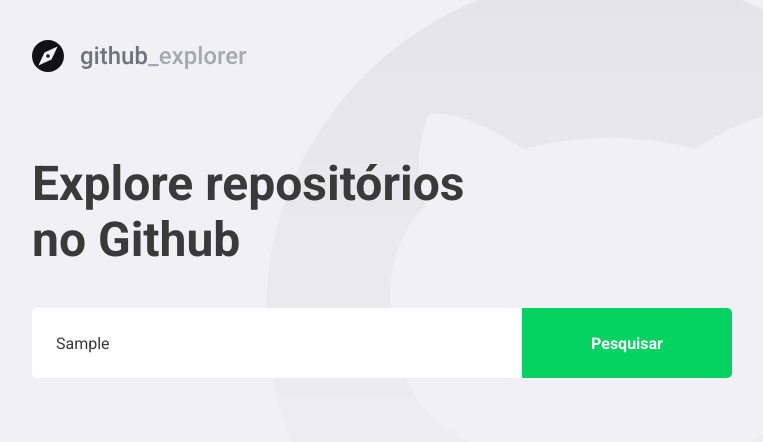
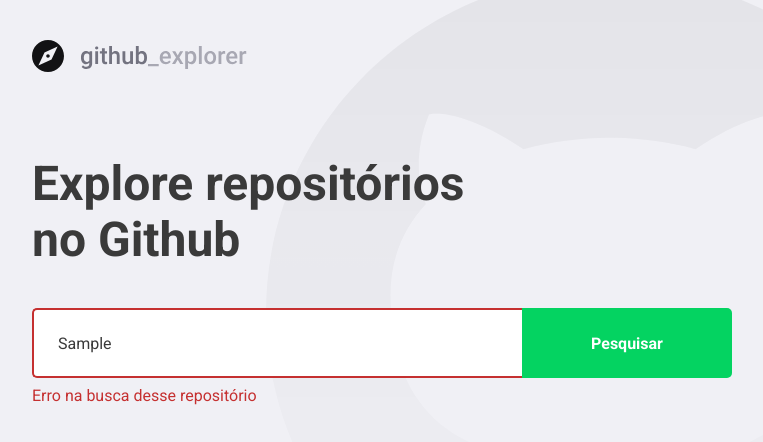
Before and after one commit to smfilho/gostack-nivel03-first-react-project, a React (Create React App) app: page / in a window 1280 px wide. Both pictures are taken after typing "Sample" into the empty fields and a click on the button "Pesquisar". Shown: the top 442 px of the page, without its empty margins (148-911 px from the left). Built offline with nearby package versions, Linux system fonts and the light colour scheme; no server answers.

Commit message:
Error msgs on index

```diff
--- a/src/pages/Dashboard/index.tsx
+++ b/src/pages/Dashboard/index.tsx
@@ -4,7 +4,7 @@
 
 import logoImg from '../../assets/logo.svg';
 
-import { Title, Form, Repositories } from './styles';
+import { Title, Form, Repositories, Error } from './styles';
 
 interface Repository {
   full_name: string;
@@ -17,17 +17,30 @@
 
 const Dashboard: React.FC = () => {
   const [newRepo, setNewRepo] = useState('');
+  const [inputError, setInputError] = useState('');
   const [repositories, setRepositories] = useState<Repository[]>([]);
 
-  async function handleAddRepository(event:FormEvent<HTMLFormElement>): Promise<void> {
+  async function handleAddRepository(
+    event:FormEvent<HTMLFormElement>
+  ): Promise<void> {
     event.preventDefault();
 
-    const response = await api.get<Repository>(`repos/${newRepo}`);
+    if (!newRepo) {
+      setInputError('Digite autor/nome do repositório');
+      return;
+    }
 
-    const repository = response.data;
+    try {
+      const response = await api.get<Repository>(`repos/${newRepo}`);
 
-    setRepositories([...repositories, repository]);
-    setNewRepo('');
+      const repository = response.data;
+
+      setRepositories([...repositories, repository]);
+      setNewRepo('');
+      setInputError('');
+    } catch (err) {
+      setInputError('Erro na busca desse repositório');
+    }
   }
 
   return (
@@ -35,7 +48,7 @@
       <img src={logoImg} alt="Github Explorer"/>
       <Title>Explore repositórios no Github</Title>
 
-      <Form onSubmit={handleAddRepository}>
+      <Form hasError={!!inputError} onSubmit={handleAddRepository}>
         <input
           value={newRepo}
           onChange={(e) => setNewRepo(e.target.value)}
@@ -43,6 +56,8 @@
         />
         <button type="submit">Pesquisar</button>
       </Form>
+
+      { inputError && <Error>{inputError}</Error> }
 
       <Repositories>
         {repositories.map(repository => (
--- a/src/pages/Dashboard/styles.ts
+++ b/src/pages/Dashboard/styles.ts
@@ -1,5 +1,9 @@
-import styled from 'styled-components';
+import styled, { css } from 'styled-components';
 import { shade } from 'polished';
+
+interface FromProps {
+  hasError: boolean;
+}
 
 export const Title = styled.h1`
   font-size: 48px;
@@ -10,7 +14,7 @@
   margin-top: 80px;
 `;
 
-export const Form = styled.form`
+export const Form = styled.form<FromProps>`
   margin-top: 40px;
   max-width: 700px;
 
@@ -23,6 +27,12 @@
     border: 0;
     border-radius: 5px 0 0 5px;
     color: #3a3a3a;
+    border: 2px solid #fff;
+    border-right: 0;
+
+    ${(props) => props.hasError && css`
+      border-color: #c53030;
+    `}
 
     &::placeholder {
       color: #a8a8b3;
@@ -44,6 +54,12 @@
       background: ${shade(0.2, '#04D361')};
     }
   }
+`;
+
+export const Error = styled.span`
+  display: block;
+  color: #c53030;
+  margin-top: 8px;
 `;
 
 export const Repositories = styled.div`
```
